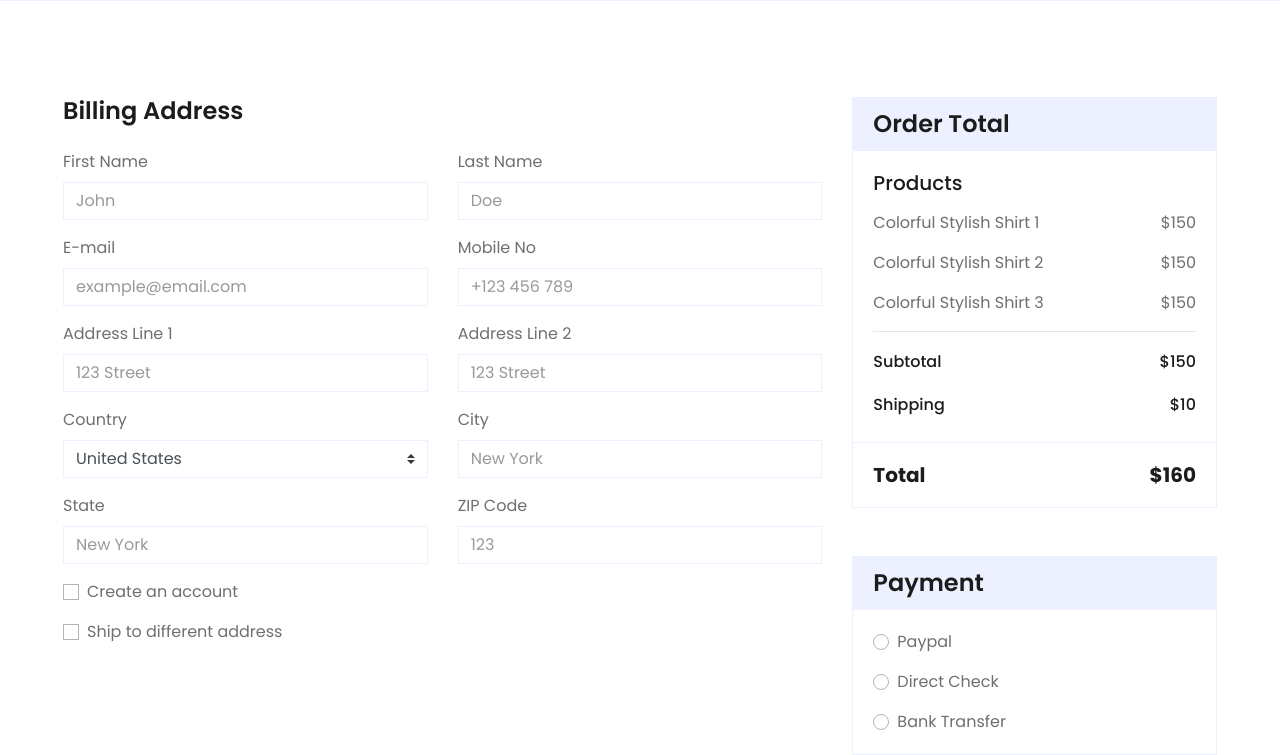
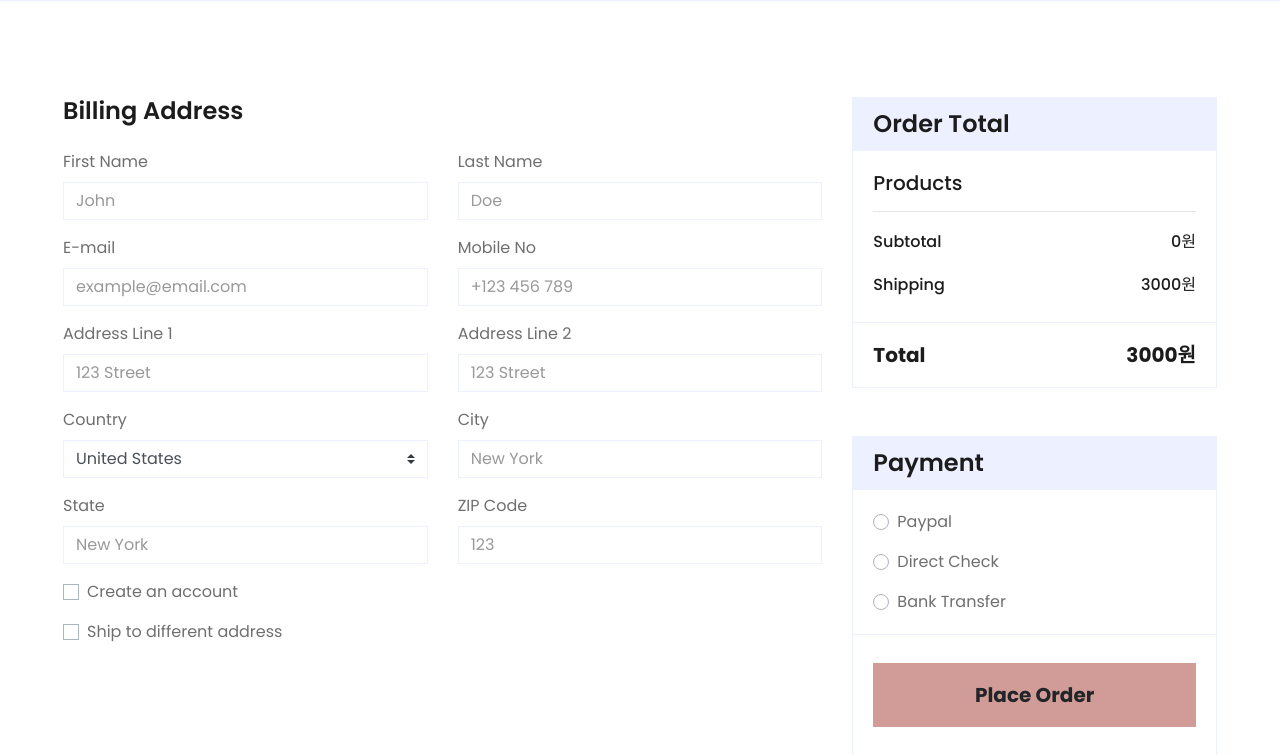
Before and after one commit to deokmin-kim/web_project_test, a Django app: page /checkout/ in a window 1280 px wide. Shown: the part 942-1697 px from the top of the page. Run offline with Django 4.2, Linux system fonts and the light colour scheme; a user stored in the database is signed in; data that the repository does not hold is empty; some libraries are stand-ins or nearby versions.

Commit message:
8_23 합본-1

```diff
--- a/cart/templates/cart/cart.html
+++ b/cart/templates/cart/cart.html
@@ -71,17 +71,17 @@
                     <div class="card-body">
                         <div class="d-flex justify-content-between mb-3 pt-1">
                             <h6 class="font-weight-medium">Subtotal</h6>
-                            <h6 class="font-weight-medium">$150</h6>
+                            <h6 class="font-weight-medium">{{ cart_items|total_price }}원</h6>
                         </div>
                         <div class="d-flex justify-content-between">
                             <h6 class="font-weight-medium">Shipping</h6>
-                            <h6 class="font-weight-medium">$10</h6>
+                            <h6 class="font-weight-medium">3000원</h6>
                         </div>
                     </div>
                     <div class="card-footer border-secondary bg-transparent">
                         <div class="d-flex justify-content-between mt-2">
                             <h5 class="font-weight-bold">Total</h5>
-                            <h5 class="font-weight-bold">$160</h5>
+                            <h5 class="font-weight-bold">{{ total_price|add:3000 }}원</h5>
                         </div>
                         <button class="btn btn-block btn-primary my-3 py-3" onclick="location.href='{% url 'cart:checkout' %}'">Proceed To Checkout</button>
                     </div>
--- a/cart/templates/cart/checkout.html
+++ b/cart/templates/cart/checkout.html
@@ -142,32 +142,27 @@
                     </div>
                     <div class="card-body">
                         <h5 class="font-weight-medium mb-3">Products</h5>
-                        <div class="d-flex justify-content-between">
-                            <p>Colorful Stylish Shirt 1</p>
-                            <p>$150</p>
-                        </div>
-                        <div class="d-flex justify-content-between">
-                            <p>Colorful Stylish Shirt 2</p>
-                            <p>$150</p>
-                        </div>
-                        <div class="d-flex justify-content-between">
-                            <p>Colorful Stylish Shirt 3</p>
-                            <p>$150</p>
-                        </div>
+                        <!-- Loop through cart items to display each product -->
+                        {% for cart_item in cart_items %}
+                            <div class="d-flex justify-content-between">
+                                <p>{{ cart_item.product.name }}</p>
+                                <p>${{ cart_item.total_price }}</p>
+                            </div>
+                        {% endfor %}
                         <hr class="mt-0">
                         <div class="d-flex justify-content-between mb-3 pt-1">
                             <h6 class="font-weight-medium">Subtotal</h6>
-                            <h6 class="font-weight-medium">$150</h6>
+                            <h6 class="font-weight-medium">{{ cart_items|total_price }}원</h6>
                         </div>
                         <div class="d-flex justify-content-between">
                             <h6 class="font-weight-medium">Shipping</h6>
-                            <h6 class="font-weight-medium">$10</h6>
+                            <h6 class="font-weight-medium">3000원</h6>
                         </div>
                     </div>
                     <div class="card-footer border-secondary bg-transparent">
                         <div class="d-flex justify-content-between mt-2">
                             <h5 class="font-weight-bold">Total</h5>
-                            <h5 class="font-weight-bold">$160</h5>
+                            <h5 class="font-weight-bold">{{ cart_items|total_price|add:3000 }}원</h5>
                         </div>
                     </div>
                 </div>
--- a/cart/templatetags/custom_filters.py
+++ b/cart/templatetags/custom_filters.py
@@ -5,3 +5,11 @@
 @register.filter(name='multiply')
 def multiply(value, arg):
     return value * arg
+
+# 0823 cartlist(cart.html)에서 subtotal과 Total을 위한 코드추가
+@register.filter
+def total_price(cart_items):
+    subtotal = 0
+    for cart_item in cart_items:
+        subtotal += cart_item.total_price
+    return subtotal
--- a/cart/views.py
+++ b/cart/views.py
@@ -39,7 +39,17 @@
 
 @login_required
 def checkout_cart(request): # main_page 함수는 웹사이트의 메인 페이지를 렌더링하는 부분입니다.
-    return render(request, 'cart/checkout.html')
+    user = request.user
+    cart_items = CartItem.objects.filter(user=user)
+
+    # 각 cart_item의 total_price를 계산하여 추가합니다.
+    for cart_item in cart_items:
+        cart_item.total_price = cart_item.product.price * cart_item.quantity
+
+    total_price = sum(cart_item.total_price for cart_item in cart_items)
+
+    return render(request, 'cart/checkout.html', {'cart_items': cart_items, 'total_price': total_price})
+
 
 # 0823 장바구니 삭제하는 view항목 추가
 @login_required
--- a/product/templates/product/index.html
+++ b/product/templates/product/index.html
@@ -146,7 +146,7 @@
                             </div>
                         </div>
                         <div class="card-footer d-flex justify-content-between bg-light border">
-                            <a href="" class="btn btn-sm text-dark p-0"><i class="fas fa-eye text-primary mr-1"></i>View Detail</a>
+                            <a href="{% url 'product:shop_detail' product.id %}" class="btn btn-sm text-dark p-0"><i class="fas fa-eye text-primary mr-1"></i>View Detail</a>
                             <a href="" class="btn btn-sm text-dark p-0"><i class="fas fa-shopping-cart text-primary mr-1"></i>Add To Cart</a>
                         </div>
                     </div>
--- a/product/templates/product/shop.html
+++ b/product/templates/product/shop.html
@@ -9,7 +9,7 @@
         <div class="d-flex flex-column align-items-center justify-content-center" style="min-height: 300px">
             <h1 class="font-weight-semi-bold text-uppercase mb-3">Our Shop</h1>
             <div class="d-inline-flex">
-                <p class="m-0"><a href="">Home</a></p>
+                <p class="m-0"><a href="{% url 'product:index' %}">Home</a></p>
                 <p class="m-0 px-2">-</p>
                 <p class="m-0">Shop</p>
             </div>
@@ -181,7 +181,7 @@
                                         </div>
                                     </div>
                                     <div class="card-footer d-flex justify-content-between bg-light border">
-                                        <a href="" class="btn btn-sm text-dark p-0"><i class="fas fa-eye text-primary mr-1"></i>View Detail</a>
+                                        <a href="{% url 'product:shop_detail' product.id %}" class="btn btn-sm text-dark p-0"><i class="fas fa-eye text-primary mr-1"></i>View Detail</a>
                                         <a href="" class="btn btn-sm text-dark p-0"><i class="fas fa-shopping-cart text-primary mr-1"></i>Add To Cart</a>
                                     </div>
                                 </div>
--- a/product/urls.py
+++ b/product/urls.py
@@ -12,7 +12,7 @@
     path('list/<int:pk>/', views.product_detail, name='product-detail'),
     path('contact/', views.contact_page, name='contact'),
     path('shop/', views.shop_page, name='shop'),
-    path('shop_detail/', views.shop_detail_page, name='shop_detail'),
+    path('shop_detail/<int:pk>', views.shop_detail_page, name='shop_detail'),
     path('products/carousel/', views.product_carousel, name='product_carousel'),
     path('search/', views.search_results, name='results'),
     # 상품 목록 forms.py만들고 하려다 실패
--- a/templates/base.html
+++ b/templates/base.html
@@ -140,7 +140,7 @@
                         <div class="navbar-nav mr-auto py-0">
                             <a href="{% url 'product:home' %}" class="nav-item nav-link active">Home</a>
                             <a href="{% url 'product:shop' %}" class="nav-item nav-link">Shop</a>
-                            <a href="{% url 'product:shop_detail' %}" class="nav-item nav-link">Shop Detail</a>
+                            <a href="" class="nav-item nav-link">Shop Detail</a>
                             <div class="nav-item dropdown">
                                 <a href="#" class="nav-link dropdown-toggle" data-toggle="dropdown">Pages</a>
                                 <div class="dropdown-menu rounded-0 m-0">
@@ -228,7 +228,7 @@
                         <div class="d-flex flex-column justify-content-start">
                             <a class="text-dark mb-2" href="{% url 'product:home' %}"><i class="fa fa-angle-right mr-2"></i>Home</a>
                             <a class="text-dark mb-2" href="{% url 'product:shop' %}"><i class="fa fa-angle-right mr-2"></i>Our Shop</a>
-                            <a class="text-dark mb-2" href="{% url 'product:shop_detail' %}"><i class="fa fa-angle-right mr-2"></i>Shop Detail</a>
+                            <a class="text-dark mb-2" href=""><i class="fa fa-angle-right mr-2"></i>Shop Detail</a>
                             <a class="text-dark mb-2" href="{% url 'cart:cart_detail' %}"><i class="fa fa-angle-right mr-2"></i>Shopping Cart</a>
                             <a class="text-dark mb-2" href="{% url 'cart:checkout' %}"><i class="fa fa-angle-right mr-2"></i>Checkout</a>
                             <a class="text-dark" href="{% url 'product:contact' %}"><i class="fa fa-angle-right mr-2"></i>Contact Us</a>
@@ -239,7 +239,7 @@
                         <div class="d-flex flex-column justify-content-start">
                             <a class="text-dark mb-2" href="{% url 'product:home' %}"><i class="fa fa-angle-right mr-2"></i>Home</a>
                             <a class="text-dark mb-2" href="{% url 'product:shop' %}"><i class="fa fa-angle-right mr-2"></i>Our Shop</a>
-                            <a class="text-dark mb-2" href="{% url 'product:shop_detail' %}"><i class="fa fa-angle-right mr-2"></i>Shop Detail</a>
+                            <a class="text-dark mb-2" href=""><i class="fa fa-angle-right mr-2"></i>Shop Detail</a>
                             <a class="text-dark mb-2" href="{% url 'cart:cart_detail' %}"><i class="fa fa-angle-right mr-2"></i>Shopping Cart</a>
                             <a class="text-dark mb-2" href="{% url 'cart:checkout' %}"><i class="fa fa-angle-right mr-2"></i>Checkout</a>
                             <a class="text-dark" href="{% url 'product:contact' %}"><i class="fa fa-angle-right mr-2"></i>Contact Us</a>
```
Also changed, not shown: product/templates/product/detail.html (+8 -14 lines), product/views.py (+4 -6 lines), db.sqlite3.
